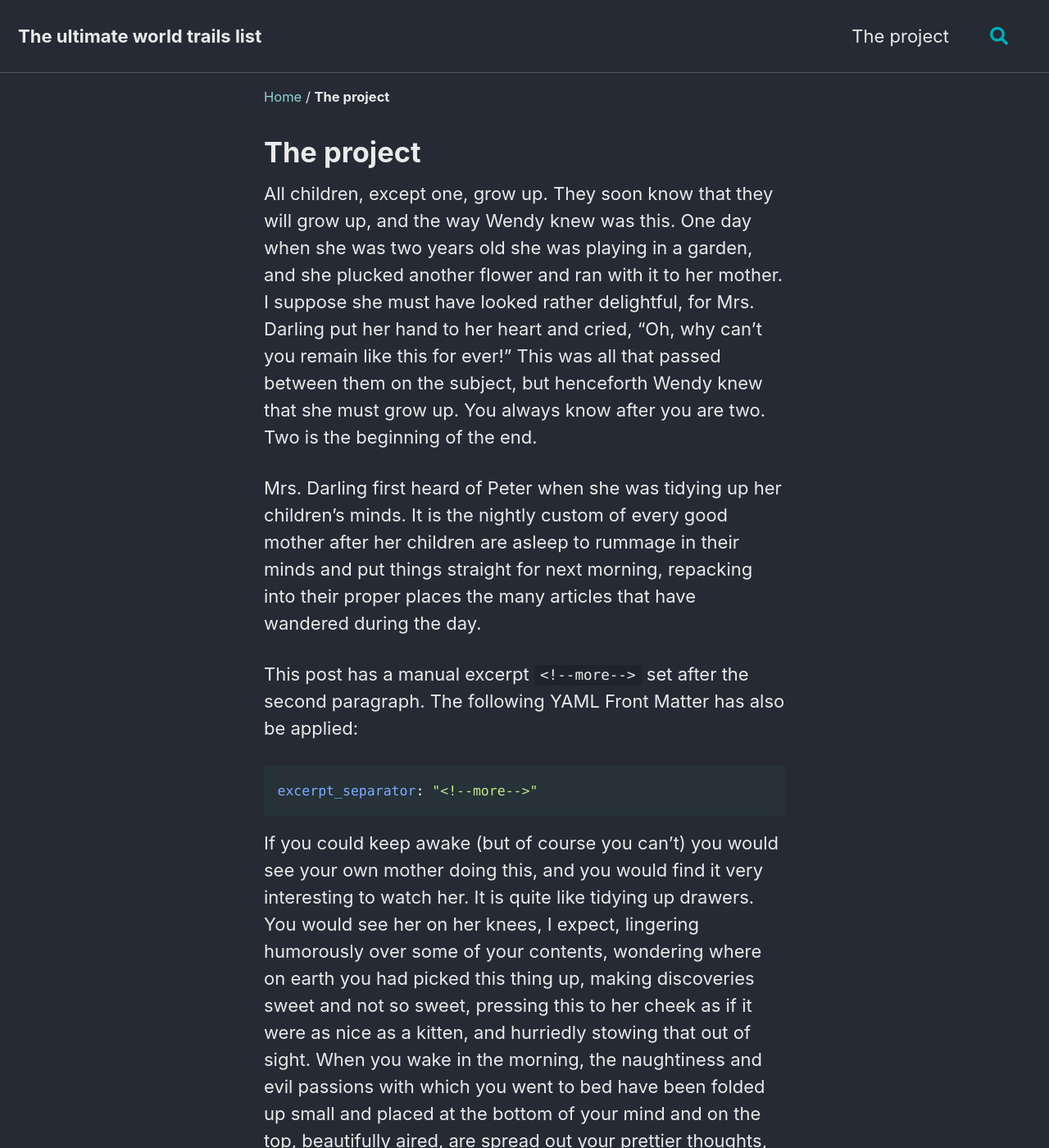
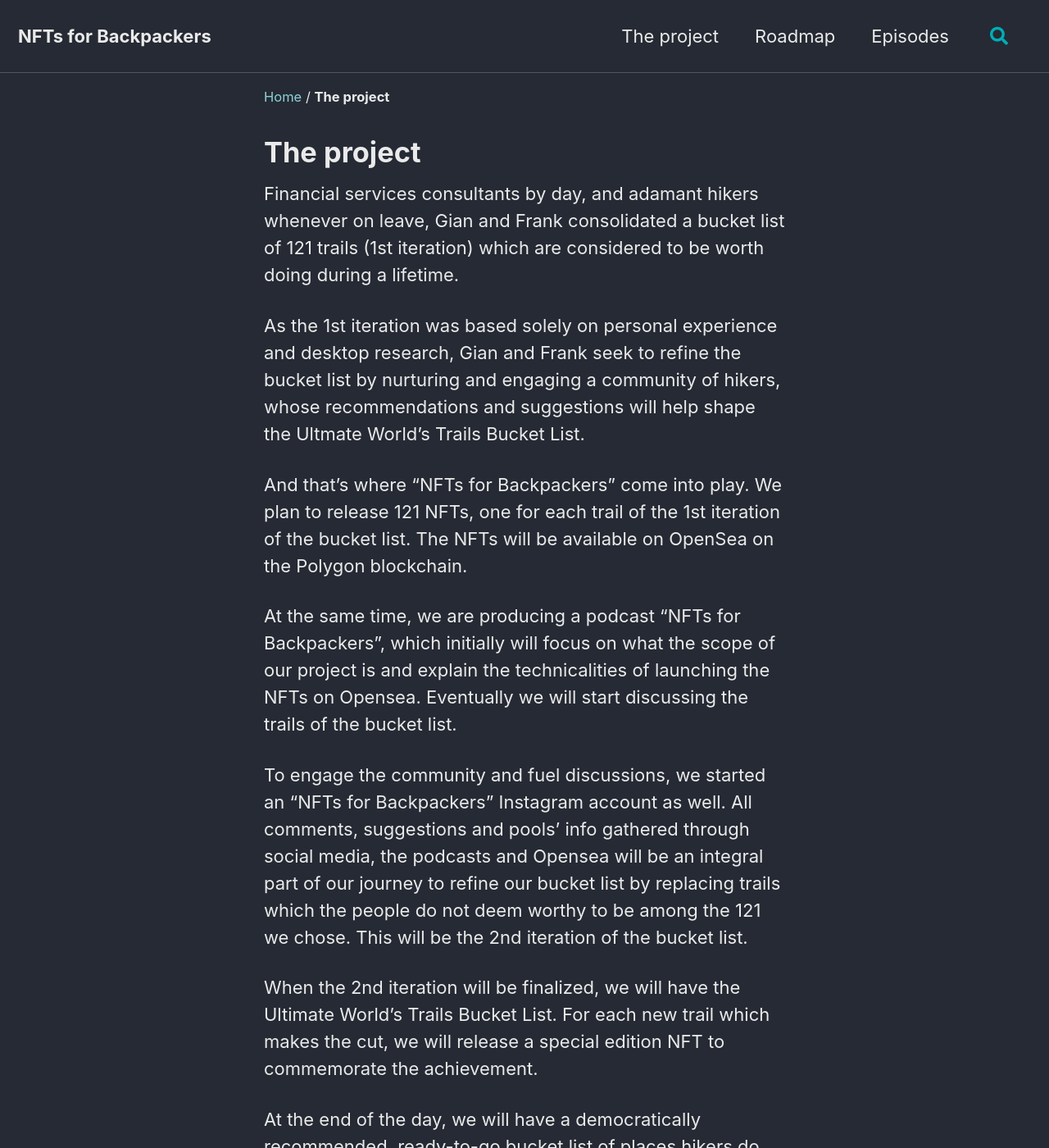
Before and after one commit to lambroz/lambroz.github.io, a Jekyll site: the page built from _pages/project.md, in a window 1280 px wide and 1400 px high. Shown: the whole window at 82% size. Built offline with Jekyll 4.4.1, drawn with Linux system fonts in a browser that asks for light colours; cached includes are drawn as plain includes; some of the changed text lies outside the part shown.

Commit message:
Second iteration

````diff
--- a/_config.yml
+++ b/_config.yml
@@ -16,7 +16,7 @@ minimal_mistakes_skin    : "dark" # "air", "aqua", "contrast", "dark", "dirt", "
 
 # Site Settings
 locale                   : "en-GB"
-title                    : "The ultimate world trails list"
+title                    : "NFTs for Backpackers"
 title_separator          : "-"
 subtitle                 : # site tagline that appears below site title in masthead
 name                     : "Frenk and Gian"
@@ -25,7 +25,7 @@ url                      : # the base hostname & protocol for your site e.g. "ht
 baseurl                  : # the subpath of your site, e.g. "/blog"
 repository               : # GitHub username/repo-name e.g. "mmistakes/minimal-mistakes"
 teaser                   : # path of fallback teaser image, e.g. "/assets/images/500x300.png"
-logo                     : # path of logo image to display in the masthead, e.g. "/assets/images/88x88.png"
+logo                     : # "/assets/images/banner.jpg"
 masthead_title           : # overrides the website title displayed in the masthead, use " " for no title
 breadcrumbs            : true # true, false (default)
 words_per_minute         : 200
@@ -102,9 +102,9 @@ analytics:
 
 # Site Author
 author:
-  name             : "Frenk and Gian"
+  name             : "Gian and Frank"
   avatar           : "/assets/images/blue.jpg"
-  bio              : "We like hiking."
+  bio              : # "We like hiking."
   location         : "Bologna"
   email            :
   links:
--- a/_data/navigation.yml
+++ b/_data/navigation.yml
@@ -2,8 +2,10 @@
 main:
   - title: "The project"
     url: /project/
-    #  - title: "Episodes"
-    #    url: /episodes/
+  - title: "Roadmap"
+    url: /roadmap/
+  - title: "Episodes"
+    url: /episodes/
     #  - title: "The list"
     #    url: /list/
     #  - title: "Gallery"
--- a/_pages/episodes.md
+++ b/_pages/episodes.md
@@ -3,17 +3,3 @@ title: "Episodes"
 layout: posts
 permalink: /episodes.html
 ---
-
-All children, except one, grow up. They soon know that they will grow up, and the way Wendy knew was this. One day when she was two years old she was playing in a garden, and she plucked another flower and ran with it to her mother. I suppose she must have looked rather delightful, for Mrs. Darling put her hand to her heart and cried, "Oh, why can't you remain like this for ever!" This was all that passed between them on the subject, but henceforth Wendy knew that she must grow up. You always know after you are two. Two is the beginning of the end.
-
-Mrs. Darling first heard of Peter when she was tidying up her children's minds. It is the nightly custom of every good mother after her children are asleep to rummage in their minds and put things straight for next morning, repacking into their proper places the many articles that have wandered during the day.
-
-<!--more-->
-
-This post has a manual excerpt `<!--more-->` set after the second paragraph. The following YAML Front Matter has also be applied:
-
-```yaml
-excerpt_separator: "<!--more-->"
-```
-
-If you could keep awake (but of course you can't) you would see your own mother doing this, and you would find it very interesting to watch her. It is quite like tidying up drawers. You would see her on her knees, I expect, lingering humorously over some of your contents, wondering where on earth you had picked this thing up, making discoveries sweet and not so sweet, pressing this to her cheek as if it were as nice as a kitten, and hurriedly stowing that out of sight. When you wake in the morning, the naughtiness and evil passions with which you went to bed have been folded up small and placed at the bottom of your mind and on the top, beautifully aired, are spread out your prettier thoughts, ready for you to put on.
--- a/_pages/project.md
+++ b/_pages/project.md
@@ -4,16 +4,18 @@ layout: single
 permalink: /project.html
 ---
 
-All children, except one, grow up. They soon know that they will grow up, and the way Wendy knew was this. One day when she was two years old she was playing in a garden, and she plucked another flower and ran with it to her mother. I suppose she must have looked rather delightful, for Mrs. Darling put her hand to her heart and cried, "Oh, why can't you remain like this for ever!" This was all that passed between them on the subject, but henceforth Wendy knew that she must grow up. You always know after you are two. Two is the beginning of the end.
+<p>Financial services consultants by day, and adamant hikers whenever on leave, Gian and Frank consolidated a bucket list of 121 trails (1st iteration) which are considered to be worth doing during a lifetime.</p>
 
-Mrs. Darling first heard of Peter when she was tidying up her children's minds. It is the nightly custom of every good mother after her children are asleep to rummage in their minds and put things straight for next morning, repacking into their proper places the many articles that have wandered during the day.
+<p>As the 1st iteration was based solely on personal experience and desktop research, Gian and Frank seek to refine the bucket list by nurturing and engaging a community of hikers, whose recommendations and suggestions will help shape the Ultmate World’s Trails Bucket List.</p>
 
-<!--more-->
+<p>And that’s where “NFTs for Backpackers” come into play. We plan to release 121 NFTs, one for each trail of the 1st iteration of the bucket list.  The NFTs will be available on OpenSea on the Polygon blockchain.</p>
 
-This post has a manual excerpt `<!--more-->` set after the second paragraph. The following YAML Front Matter has also be applied:
+<p>At the same time, we are producing a podcast “NFTs for Backpackers”, which initially will focus on what the scope of our project is and explain the technicalities of launching the NFTs on Opensea. Eventually we will start discussing the trails of the bucket list.</p>
 
-```yaml
-excerpt_separator: "<!--more-->"
-```
+<p>To engage the community and fuel discussions, we started an “NFTs for Backpackers” Instagram account as well. All comments, suggestions and pools’ info gathered through social media, the podcasts and Opensea will be an integral part of our journey to refine our bucket list by replacing trails which the people do not deem worthy to be among the 121 we chose. This will be the 2nd iteration of the bucket list.</p>
 
-If you could keep awake (but of course you can't) you would see your own mother doing this, and you would find it very interesting to watch her. It is quite like tidying up drawers. You would see her on her knees, I expect, lingering humorously over some of your contents, wondering where on earth you had picked this thing up, making discoveries sweet and not so sweet, pressing this to her cheek as if it were as nice as a kitten, and hurriedly stowing that out of sight. When you wake in the morning, the naughtiness and evil passions with which you went to bed have been folded up small and placed at the bottom of your mind and on the top, beautifully aired, are spread out your prettier thoughts, ready for you to put on.
+<p>When the 2nd iteration will be finalized, we will have the Ultimate World’s Trails Bucket List. For each new trail which makes the cut, we will release a special edition NFT to commemorate the achievement.</p>
+
+<p>At the end of the day, we will have a democratically recommended, ready-to-go bucket list of places hikers do not want to miss. This could help people prioritize where they want to go next.</p>
+
+<p>We are streamlining the process of people getting their best hiking life. We see value in that.</p>
````
Also changed, not shown: _pages/roadmap.md (added, +18 -0 lines), index.html (+3 -4 lines).
